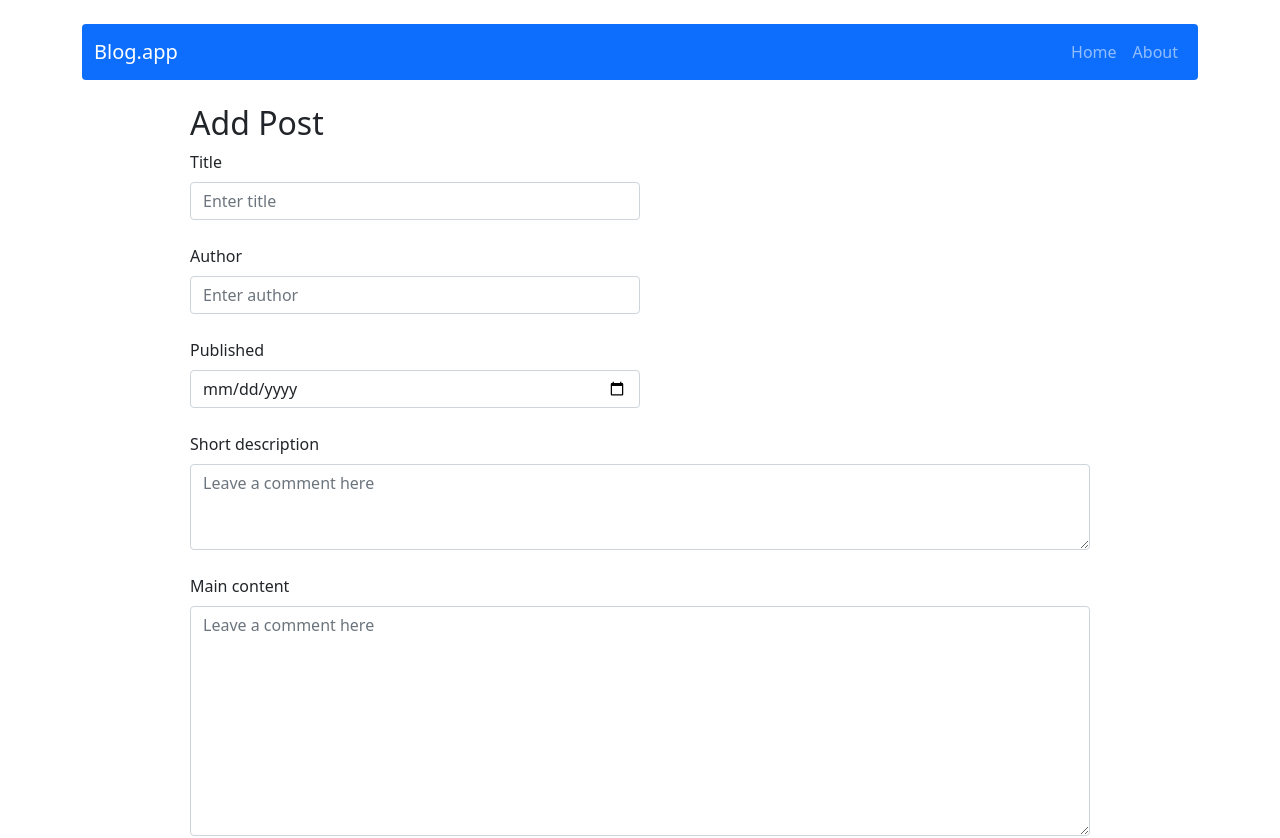
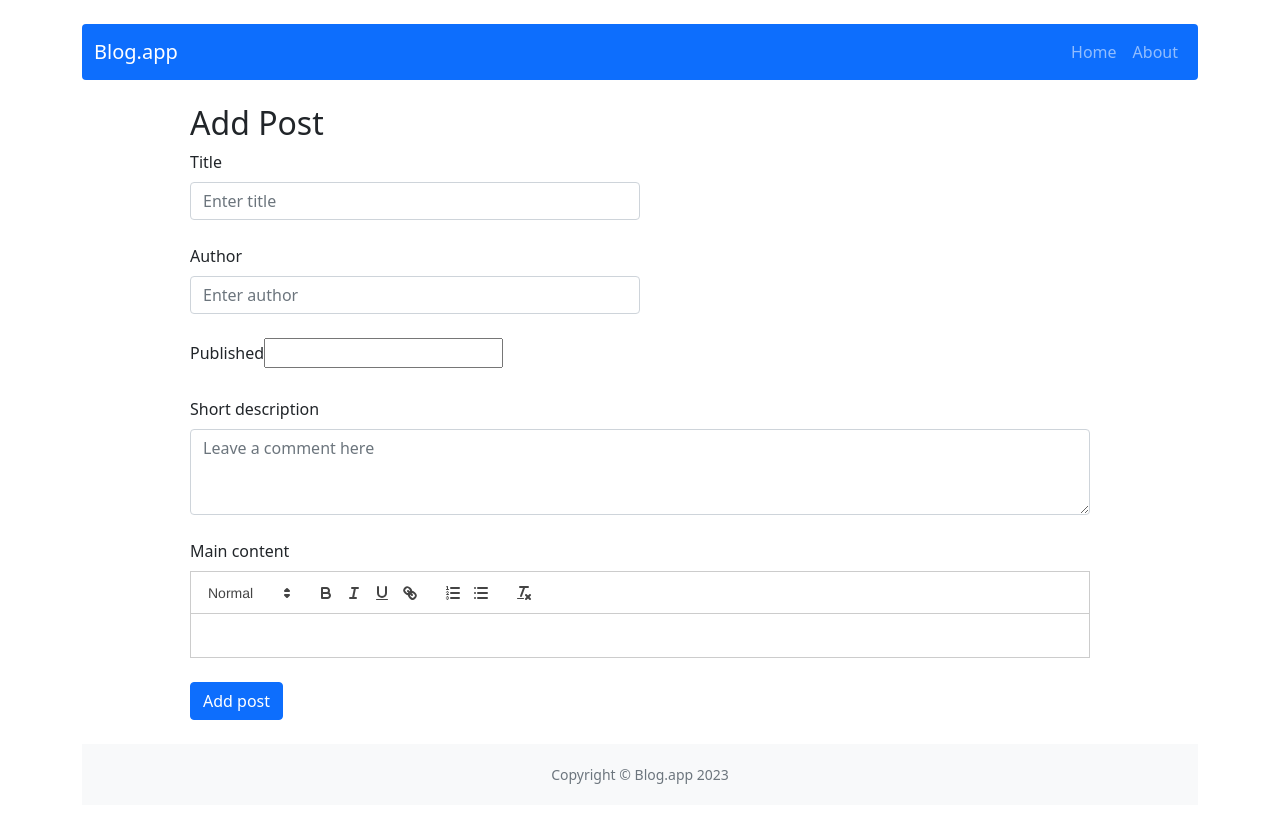
Before and after one commit to anntan2913/react-blog-app, a React (Create React App) app: page /post/add in a window 1280 px wide. Shown: the top 838 px of the page. After the commit the page ends 805 px from the top, so only its background shows below. Built offline with nearby package versions, Linux system fonts and the light colour scheme.

Commit message:
add react quill and date picker- problem

```diff
--- a/src/components/features/PostForm.js
+++ b/src/components/features/PostForm.js
@@ -1,8 +1,13 @@
 import PropTypes from 'prop-types';
 import { useState } from 'react';
 import { Form, Button } from 'react-bootstrap';
+import ReactQuill from 'react-quill';
+import 'react-quill/dist/quill.snow.css';
+import DatePicker from 'react-datepicker';
+import "react-datepicker/dist/react-datepicker.css";
+import dateToStr from '../../utils/dateToStr';
 
-const PostForm = ({action, actionText, ...props}) => {
+const PostForm = ({ action, actionText, ...props }) => {
 
     const [title, setTitle] = useState (props.title || '');
     const [author, setAuthor] = useState(props.author || '');
@@ -28,7 +33,7 @@ const PostForm = ({action, actionText, ...props}) => {
                 </Form.Group>
                 <Form.Group className="mb-4">
                     <Form.Label>Published</Form.Label>
-                    <Form.Control type="date" value={publishedDate} onChange={e => setPublishedDate(e.target.value)}  />
+                    <DatePicker selected={publishedDate} onChange={date => setPublishedDate(date)}  />
                 </Form.Group>
             </div>
             <div style={{ width: '100%' }}>
@@ -38,7 +43,7 @@ const PostForm = ({action, actionText, ...props}) => {
                 </Form.Group>
                 <Form.Group className="mb-4">
                 <Form.Label>Main content</Form.Label>
-                <Form.Control as="textarea" rows={9} placeholder="Leave a comment here" value={content} onChange={e => setContent(e.target.value)}  />
+                <ReactQuill theme="snow" value={content} onChange={setContent} />
                 </Form.Group>
             </div>
             <Button variant="primary" type="submit" className="mb-4">{actionText}</Button>
--- a/src/components/features/Posts.js
+++ b/src/components/features/Posts.js
@@ -2,6 +2,7 @@ import { useSelector } from "react-redux";
 import { getAllPosts } from '../../redux/postsRedux';
 import { Link } from "react-router-dom";
 import { Row, Col, Card, Button } from "react-bootstrap";
+import dateToStr from "../../utils/dateToStr";
 
 const Posts = () => {
 
@@ -18,7 +19,7 @@ const Posts = () => {
                                 <Card.Text>
                                     <strong>Author: </strong>{post.author}
                                     <br/>
-                                    <strong>Published: </strong>{post.publishedDate}
+                                    <strong>Published: </strong>{dateToStr(post.publishedDate)}
                                     <br/>
                                     <br/>
                                     {post.shortDescription}
--- a/src/components/pages/Post.js
+++ b/src/components/pages/Post.js
@@ -3,6 +3,8 @@ import { getPostById, removePost } from '../../redux/postsRedux';
 import { Navigate, useParams, Link } from "react-router-dom";
 import { Card, Button, Modal } from "react-bootstrap";
 import { useState } from "react";
+import dateToStr from "../../utils/dateToStr";
+
 const Post = () => {
 
     const { id } = useParams();
@@ -37,10 +39,10 @@ const Post = () => {
                     <Card.Text>
                     <strong>Author: </strong>{postData.author}
                     <br/>
-                    <strong>Published: </strong>{postData.publishedDate}
+                    <strong>Published: </strong>{dateToStr(postData.publishedDate)}
                     <br/>
                     <br/>
-                    {postData.content}
+                    <p dangerouslySetInnerHTML={{ __html: postData.content }} />
                     </Card.Text>
                 </Card.Body>
             </Card>
--- a/src/redux/initialState.js
+++ b/src/redux/initialState.js
@@ -7,7 +7,7 @@ const initialState = {
             title: 'Article title',
             shortDescription: 'Short description of the article...',
             content: 'Main content of the article',
-            publishedDate: '16-07-2023',
+            publishedDate: new Date('02-02-2022'),
             author: 'John Doe'
         },
 
@@ -16,7 +16,7 @@ const initialState = {
             title: 'Mount St. Helens',
             shortDescription: 'Short description of the article...',
             content: 'Main content of the article',
-            publishedDate: '16-07-2023',
+            publishedDate: new Date('27-06-2023'),
             author: 'Jane Doe'
         },
 
@@ -25,15 +25,14 @@ const initialState = {
             title: 'Yellowstone Caldera',
             shortDescription: 'Short description of the article...',
             content: 'Main content of the article',
-            publishedDate: '16-07-2023',
-            author: 'Amanda Hughes'
+            publishedDate: new Date('06-07-2023'),
         },
         {
             id: '4',
             title: 'Mount Vesuvius',
             shortDescription: 'Short description of the article...',
             content: 'Main content of the article',
-            publishedDate: '16-07-2023',
+            publishedDate: new Date('16-07-2023'),
             author: 'Plinius Pompei'
         }
      ],
--- /dev/null
+++ b/src/utils/dateToStr.js
@@ -0,0 +1,9 @@
+const dateToStr = (dateObj) => {
+
+    const day = String(dateObj.getDate()).padStart(2, '0');
+    const month = String(dateObj.getMonth() + 1).padStart(2, '0');
+    const year = dateObj.getFullYear();
+    return `${month}/${day}/${year}`;
+  };
+
+  export default dateToStr;
```
Also changed, not shown: package.json (+5 -2 lines), 1 other file (tests, documents, lock files or other folders).
